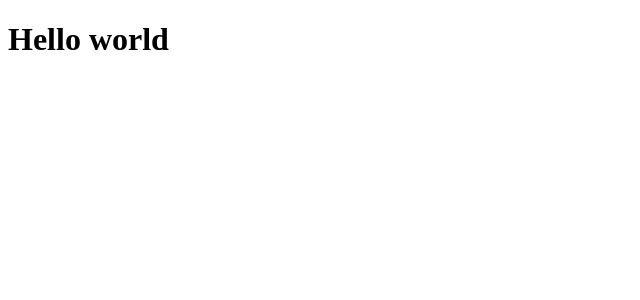
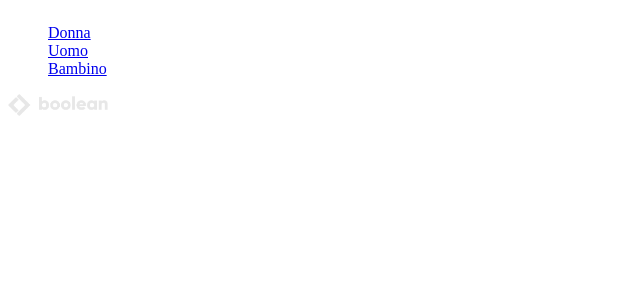
Before and after one commit to fraberret/vite-boolando, a Vue app: page / in a window 1280 px wide. Shown: the top 300 px of the page, without its empty margins (0-640 px from the left). Built offline with nearby package versions, Linux system fonts and the light colour scheme.

Commit message:
add header on page

```diff
--- a/src/App.vue
+++ b/src/App.vue
@@ -1,15 +1,16 @@
 <script>
+import AppHeader from './components/AppHeader.vue';
+
 export default {
-  data() {
-    return {
-      message: 'Hello world'
-    }
+  name: 'App',
+  components: {
+    AppHeader
   }
 }
 </script>
 
 <template>
-  <h1>{{ message }}</h1>
+  <AppHeader />
 </template>
 
 <style></style>
--- /dev/null
+++ b/src/components/AppHeader.vue
@@ -0,0 +1,62 @@
+<script>
+
+export default {
+    name: 'AppHeader'
+}
+
+</script>
+
+<template>
+
+    <header id="site_header">
+        <div class="header_contenitor contenitor">
+            <div class="gender">
+                <ul>
+                    <li><a href="#">Donna</a></li>
+                    <li><a href="#">Uomo</a></li>
+                    <li><a href="#">Bambino</a></li>
+                </ul>
+            </div>
+            <div class="logo">
+                <img src="/images/boolean-logo.png" alt="" width="100">
+            </div>
+            <div class="header_icon">
+                <ul>
+                    <li><a href="#">
+                            <i class="fa-regular fa-user"></i>
+                        </a>
+                    </li>
+                    <li>
+                        <a href="">
+                            <i class="fa-regular fa-heart"></i>
+                        </a>
+                    </li>
+                    <li>
+                        <a href="">
+                            <i class="fa-solid fa-bag-shopping"></i>
+                        </a>
+                    </li>
+                </ul>
+
+            </div>
+        </div>
+    </header>
+
+</template>
+
+<style>
+#site_header {
+    background-color: var(--zala-primary);
+    position: fixed;
+    color: white;
+    width: 100%;
+    z-index: 1000;
+
+}
+
+.header_contenitor {
+
+    height: 60px;
+
+}
+</style>
```
